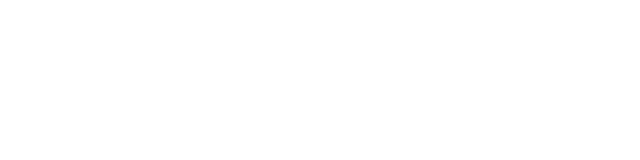
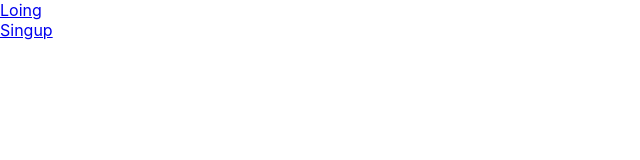
Before and after one commit to aman219/sihfront, a React (Create React App) app: page / in a window 1280 px wide. Before the commit this address had no page. Shown: the top 160 px of the page, without its empty margins (0-640 px from the left). Built offline with nearby package versions, Linux system fonts and the light colour scheme.

Commit message:
home component added

```diff
--- a/src/App.js
+++ b/src/App.js
@@ -3,6 +3,7 @@
 import './App.css';
 import Login from './components/Login';
 import Signup from './components/Signup';
+import Home from './components/Home';
 
 function App() {
   return (
@@ -10,6 +11,7 @@
 
       <BrowserRouter>
         <Routes>
+          <Route path='/' element={<Home />}></Route>
           <Route path='login/' element={<Login />}></Route>
           <Route path='signup/' element={<Signup />}></Route>
         </Routes>
--- /dev/null
+++ b/src/components/Home.js
@@ -0,0 +1,15 @@
+import React from 'react'
+import '../styles/home.css'
+
+import { Link } from 'react-router-dom'
+
+const Home = () => {
+  return (
+    <div className='home' >
+      <Link to='login/'> Loing </Link>
+      <Link to='signup/'> Singup </Link>
+    </div>
+  )
+}
+
+export default Home
--- /dev/null
+++ b/src/styles/home.css
@@ -0,0 +1,4 @@
+.home {
+    display: flex;
+    flex-direction: column;
+}
```
